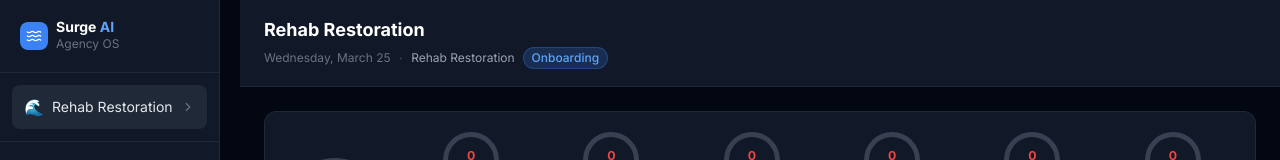
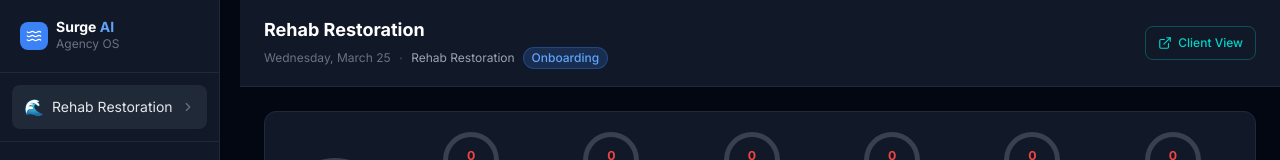
Before and after one commit to ausbrosolutions-eng/surge-ai, a Next.js app: page /dashboard/clients/scott-rehab-restoration in a window 1280 px wide. Shown: the top 160 px of the page. Built offline with nearby package versions, Linux system fonts and the light colour scheme; a web font is replaced by a local one.

Commit message:
feat: wire Client View button to client overview page

```diff
--- a/app/dashboard/clients/[id]/page.tsx
+++ b/app/dashboard/clients/[id]/page.tsx
@@ -152,7 +152,11 @@ export default function ClientOverviewPage() {
 
   return (
     <div className="flex-1 flex flex-col overflow-auto">
-      <DashboardHeader title={client.businessName} selectedClient={client} />
+      <DashboardHeader
+        title={client.businessName}
+        selectedClient={client}
+        clientViewHref={`/dashboard/clients/${clientId}/client-view`}
+      />
 
       <main className="flex-1 p-6 space-y-6">
         {/* Score cards row */}
```
